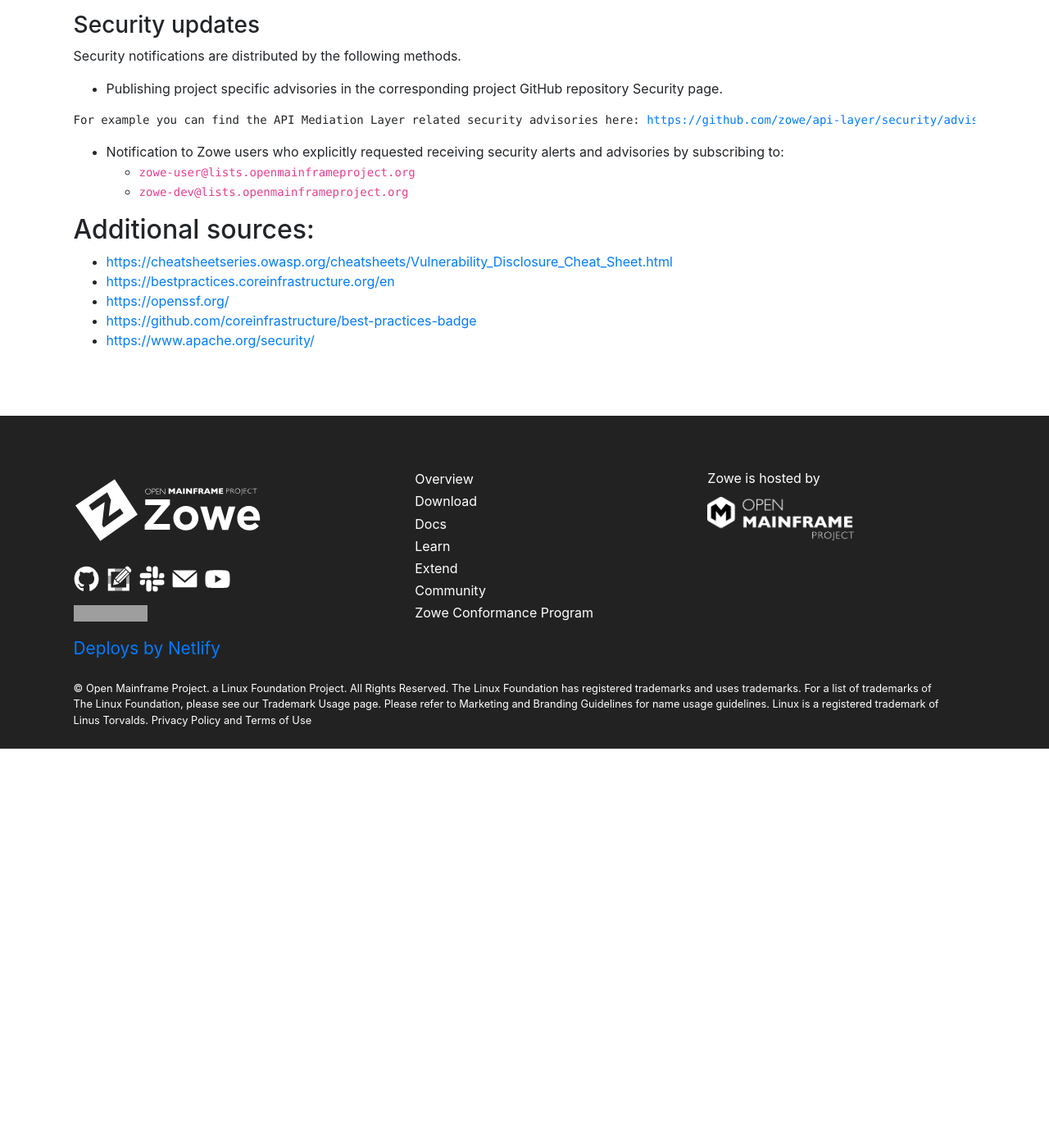
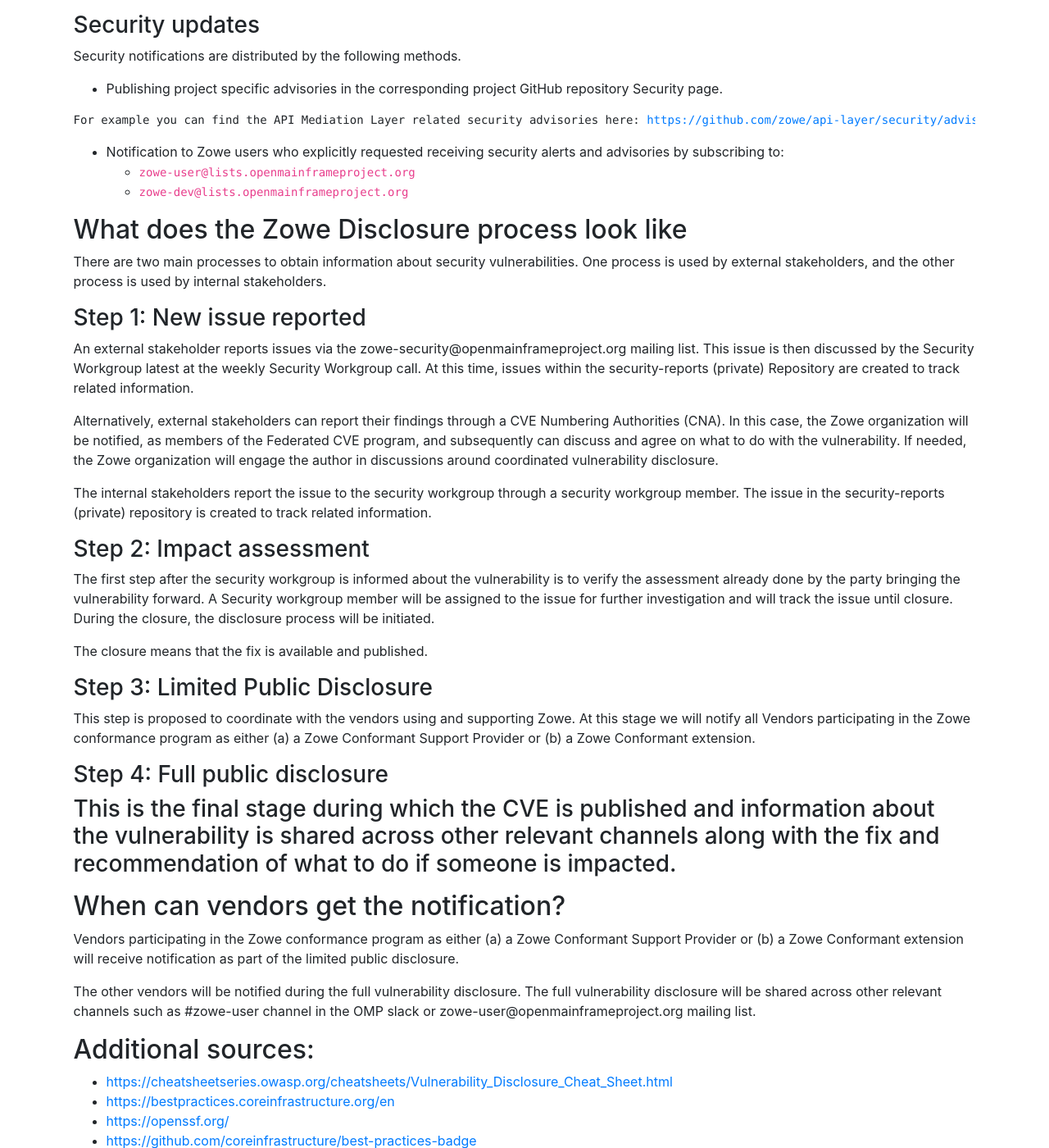
Before and after one commit to zowe/zowe.github.io, a Jekyll site: the page built from security.md, in a window 1280 px wide and 1400 px high, scrolled down 3851 px. Shown: the whole window at 82% size. Built offline with Jekyll 4.4.1, drawn with Linux system fonts in a browser that asks for light colours; our own code applies the rules of GitHub Pages for plain Markdown files; before the commit the page ends 4764 px from its top, so only the background shows below that; grey boxes are pictures that could not be loaded.

Commit message:
Add coordinated vulnerability disclosure.
Signed-off-by: Jakub Balhar <jakub@balhar.net>

```diff
--- a/security.md
+++ b/security.md
@@ -242,6 +242,52 @@
   </li>
 </ul>
 
+  <h2>What does the Zowe Disclosure process look like</h2>
+
+<p>There are two main processes to obtain information about security vulnerabilities. One process is used by
+  external stakeholders, and the other process is used by internal stakeholders. </p>
+
+  <h3>Step 1: New issue reported</h3>
+
+<p>An external stakeholder reports issues via the zowe-security@openmainframeproject.org mailing list.
+This issue is then discussed by the Security Workgroup latest at the weekly Security Workgroup call. At this time, issues within
+  the security-reports (private) Repository are created to track related information. </p>
+
+<p>Alternatively, external stakeholders can report their findings through a CVE Numbering Authorities (CNA).
+In this case, the Zowe organization will be notified, as members of the Federated CVE program, and subsequently can discuss
+and agree on what to do with the vulnerability. If needed, the Zowe organization will engage the author in discussions around
+  coordinated vulnerability disclosure. </p>
+
+<p>The internal stakeholders report the issue to the security workgroup through a security
+workgroup member. The issue in the security-reports (private) repository is created to track related
+  information. </p>
+
+  <h3>Step 2: Impact assessment</h3>
+
+<p>The first step after the security workgroup is informed about the vulnerability is to verify the assessment
+already done by the party bringing the vulnerability forward. A Security workgroup member will
+be assigned to the issue for further investigation and will track the issue until closure.
+  During the closure, the disclosure process will be initiated.</p>
+
+  <p>The closure means that the fix is available and published. </p>
+
+  <h3>Step 3: Limited Public Disclosure</h3>
+
+<p>This step is proposed to coordinate with the vendors using and supporting Zowe. At this stage we
+will notify all Vendors participating in the Zowe conformance program as either (a) a Zowe Conformant Support Provider or (b) a Zowe Conformant extension.</p>
+
+<h3>Step 4: Full public disclosure<h3>
+
+<p>This is the final stage during which the CVE is published and information about the
+vulnerability is shared across other relevant channels along with the fix and recommendation of
+  what to do if someone is impacted. </p>
+
+  <h2>When can vendors get the notification?</h2>
+
+<p>Vendors participating in the Zowe conformance program as either (a) a Zowe Conformant Support Provider or (b) a Zowe Conformant extension will receive notification as part of the limited public disclosure. </p>
+
+<p>The other vendors will be notified during the full vulnerability disclosure. The full vulnerability disclosure will be shared across other relevant channels such as #zowe-user channel in the OMP slack or zowe-user@openmainframeproject.org mailing list.  </p>
+
 <h2>Additional sources:</h2>
 
 <ul>
```
